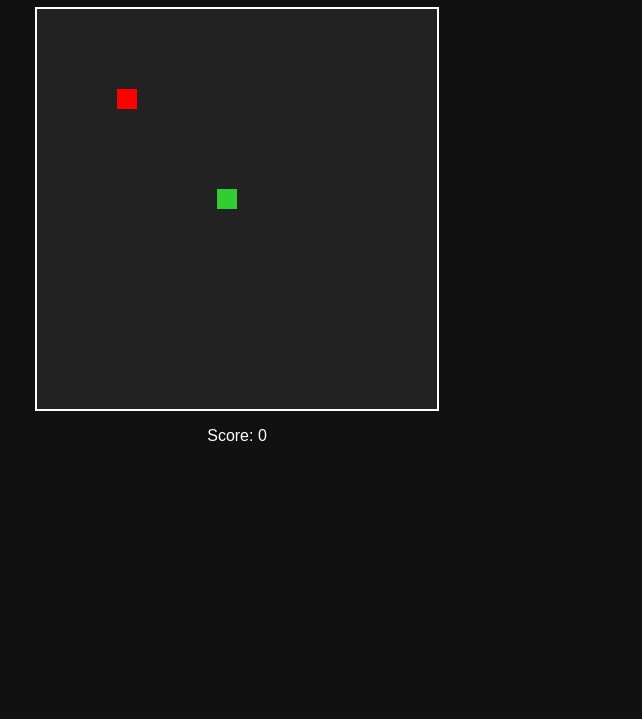
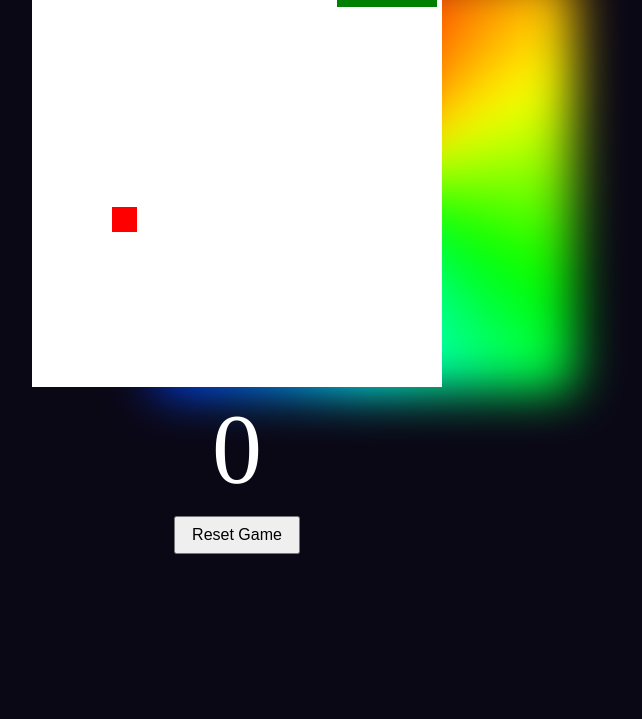
Before and after one commit to JaivPatel07/SNAKE-GAME, a plain HTML site: page index.html in a window 1280 px wide. Shown: the part 81-800 px from the top of the page, without its empty margins (403-1045 px from the left). Drawn offline with Linux system fonts and the light colour scheme.

Commit message:
Refactor game structure and enhance visuals with updated HTML, CSS, and JavaScript

```diff
--- a/index.html
+++ b/index.html
@@ -2,15 +2,19 @@
 <html lang="en">
 <head>
   <meta charset="UTF-8">
-  <title>Snake Game</title>
+  <meta name="viewport" content="width=device-width, initial-scale=1.0">
+  <title>Document</title>
   <link rel="stylesheet" href="style.css">
+
 </head>
 <body>
+  <canvas id="box"></canvas>
 
-<h1>Snake Game</h1>
-<div id="game-board"></div>
-<p>Score: <span id="score">0</span></p>
+  <div class="score">0</div>
+  <script src="script.js"></script>
+  <button id="resetBtn">Reset Game</button>
+  <div class="border"></div>
 
-<script src="script.js"></script>
+
 </body>
 </html>
--- a/script.js
+++ b/script.js
@@ -1,129 +1,169 @@
-// ================================
-// SNAKE GAME - MAIN JAVASCRIPT FILE
-// ================================
+document.addEventListener("DOMContentLoaded", () => {
+  const scoreElement = document.querySelector('.score');
+  const box = document.getElementById("box");
 
-// Get DOM elements
-const board = document.getElementById("game-board");
-const scoreEl = document.getElementById("score");
+  box.width = 400;
+  box.height = 400;
 
-// Game settings
-const gridSize = 20;
-const speed = 150;
+  const width = box.width;
+  const height = box.height;
+  const boxContext = box.getContext('2d');
 
-// Game state
-let snake = [{ x: 10, y: 10 }];
-let food = { x: 5, y: 5 };
-let direction = { x: 0, y: 0 };
+  const snakeColor = "green";
+  const foodColor = "red";
+  const bgColor = "white";
+  const unitSize = 25;
+
+  let running = false;
+  let xVelocity = unitSize;
+  let yVelocity = 0;
+  let xFood;
+  let yFood;
   let score = 0;
-let gameStarted = false;
 
-// ================================
-// DRAW FUNCTION
-// ================================
-function draw() {
-  board.innerHTML = "";
+  let snake = [
+    { x: unitSize * 4, y: 0 },
+    { x: unitSize * 3, y: 0 },
+    { x: unitSize * 2, y: 0 },
+    { x: unitSize, y: 0 },
+    { x: 0, y: 0 }
+  ];
 
-  // Draw snake
-  snake.forEach(part => {
-    const div = document.createElement("div");
-    div.style.gridColumnStart = part.x;
-    div.style.gridRowStart = part.y;
-    div.classList.add("snake");
-    board.appendChild(div);
-  });
+  window.addEventListener("keydown", changePosition);
+  gameStart();
 
-  // Draw food
-  const foodDiv = document.createElement("div");
-  foodDiv.style.gridColumnStart = food.x;
-  foodDiv.style.gridRowStart = food.y;
-  foodDiv.classList.add("food");
-  board.appendChild(foodDiv);
+  function gameStart() {
+    running = true;
+    score = 0;
+    scoreElement.textContent = score;
+    createFood();
+    nextTick();
   }
 
-// ================================
-// MOVE SNAKE
-// ================================
-function moveSnake() {
-  // Don't move until user presses a key
-  if (!gameStarted) return;
-
-  const head = {
-    x: snake[0].x + direction.x,
-    y: snake[0].y + direction.y
-  };
-
-  // Wall collision
-  if (
-    head.x < 1 || head.x > gridSize ||
-    head.y < 1 || head.y > gridSize
-  ) {
-    gameOver();
-    return;
-  }
-
-  // Self collision
-  for (let part of snake) {
-    if (part.x === head.x && part.y === head.y) {
-      gameOver();
-      return;
+  function nextTick() {
+    if (running) {
+      setTimeout(() => {
+        clearBoard();
+        drawFood();
+        moveSnake();
+        drawSnake();
+        checkGameOver();
+        nextTick();
+      }, 100);
     }
   }
 
-  // Add new head
+  function clearBoard() {
+    boxContext.fillStyle = bgColor;
+    boxContext.fillRect(0, 0, width, height);
+  }
+
+  function createFood() {
+    function randomFood(min, max) {
+      return Math.floor((Math.random() * (max - min) + min) / unitSize) * unitSize;
+    }
+
+    do {
+      xFood = randomFood(0, width);
+      yFood = randomFood(0, height);
+    } while (snake.some(part => part.x === xFood && part.y === yFood));
+  }
+
+  function drawFood() {
+    boxContext.fillStyle = foodColor;
+    boxContext.fillRect(xFood, yFood, unitSize, unitSize);
+  }
+
+  function moveSnake() {
+    const head = {
+      x: snake[0].x + xVelocity,
+      y: snake[0].y + yVelocity
+    };
+
     snake.unshift(head);
 
-  // Eat food
-  if (head.x === food.x && head.y === food.y) {
+    if (head.x === xFood && head.y === yFood) {
       score++;
-    scoreEl.textContent = score;
-    generateFood();
+      scoreElement.textContent = score;
+      createFood();
     } else {
-    snake.pop(); // Remove tail
+      snake.pop();
     }
   }
 
-// ================================
-// GENERATE FOOD
-// ================================
-function generateFood() {
-  food = {
-    x: Math.floor(Math.random() * gridSize) + 1,
-    y: Math.floor(Math.random() * gridSize) + 1
-  };
+  function drawSnake() {
+    boxContext.fillStyle = snakeColor;
+    snake.forEach(part => {
+      boxContext.fillRect(part.x, part.y, unitSize, unitSize);
+    });
   }
 
-// ================================
-// GAME OVER
-// ================================
-function gameOver() {
-  alert("Game Over! Score: " + score);
-  location.reload();
+  function changePosition(event) {
+    const key = event.key;
+
+    if (key === "ArrowUp" && yVelocity === 0) {
+      xVelocity = 0;
+      yVelocity = -unitSize;
+    }
+    if (key === "ArrowDown" && yVelocity === 0) {
+      xVelocity = 0;
+      yVelocity = unitSize;
+    }
+    if (key === "ArrowLeft" && xVelocity === 0) {
+      xVelocity = -unitSize;
+      yVelocity = 0;
+    }
+    if (key === "ArrowRight" && xVelocity === 0) {
+      xVelocity = unitSize;
+      yVelocity = 0;
+    }
   }
 
-// ================================
-// KEYBOARD CONTROLS
-// ================================
-document.addEventListener("keydown", e => {
-  // Prevent reverse movement
-  if (e.key === "ArrowUp" && direction.y === 0) {
-    direction = { x: 0, y: -1 };
-    gameStarted = true;
-  } else if (e.key === "ArrowDown" && direction.y === 0) {
-    direction = { x: 0, y: 1 };
-    gameStarted = true;
-  } else if (e.key === "ArrowLeft" && direction.x === 0) {
-    direction = { x: -1, y: 0 };
-    gameStarted = true;
-  } else if (e.key === "ArrowRight" && direction.x === 0) {
-    direction = { x: 1, y: 0 };
-    gameStarted = true;
+  function checkGameOver() {
+    const head = snake[0];
+
+    if (
+      head.x < 0 ||
+      head.x >= width ||
+      head.y < 0 ||
+      head.y >= height
+    ) {
+      endGame();
+    }
+
+    for (let i = 1; i < snake.length; i++) {
+      if (snake[i].x === head.x && snake[i].y === head.y) {
+        endGame();
+      }
+    }
+  }
+
+  function endGame() {
+    running = false;
+    alert("Game Over! Score: " + score);
+  }
+
+  const resetBtn = document.getElementById("resetBtn");
+  resetBtn.addEventListener("click", resetGame);
+  function resetGame() {
+  running = false;
+
+  snake = [
+    { x: unitSize * 4, y: 0 },
+    { x: unitSize * 3, y: 0 },
+    { x: unitSize * 2, y: 0 },
+    { x: unitSize, y: 0 },
+    { x: 0, y: 0 }
+  ];
+
+  xVelocity = unitSize;
+  yVelocity = 0;
+  score = 0;
+  scoreElement.textContent = score;
+
+  clearBoard();
+  createFood();
+  running = true;
+  nextTick();
 }
 });
-
-// ================================
-// GAME LOOP
-// ================================
-setInterval(() => {
-  moveSnake();
-  draw();
-}, speed);
--- a/style.css
+++ b/style.css
@@ -1,26 +1,135 @@
-body {
-  display: flex;
-  flex-direction: column;
-  align-items: center;
-  font-family: Arial;
-  background: #111;
-  color: white;
+body{
+  background-color: rgb(11, 8, 22);
+  text-align: center;
+}
+#box{
+  background-color: #212121;
+  margin: auto;
+  margin-top: 50px;
+  position: relative;
+  border: 5px solid #ffffff;
+}
+.score{
+  color: #ffffff;
+  font-size: 100px;
 }
 
-#game-board {
-  width: 400px;
-  height: 400px;
-  background: #222;
-  display: grid;
-  grid-template-columns: repeat(20, 1fr);
-  grid-template-rows: repeat(20, 1fr);
-  border: 2px solid white;
+#resetBtn {
+  margin-top: 10px;
+  padding: 8px 16px;
+  font-size: 16px;
+  cursor: pointer;
+}
+/* .border{
+    width: 418px;
+    height: 419px;
+    background-image: conic-gradient( #ff0000, #ffff00, #00ff00, #00ffff, #0000ff, #ff00ff, #ff0000);
+    filter: blur(1.5rem);
+    position: absolute;
+    top: 54px;
+    left: 559px;
+    z-index: -1;
+    align-items: center;
+} */
+.border {
+    width: 418px;
+    height: 419px;
+    position: absolute;
+    top: 54px;
+    left: 559px;
+    z-index: -1;
+    filter: blur(1.5rem);
+
+    background-image: conic-gradient(
+        from 0deg,
+        #ff0000,
+        #ffff00,
+        #00ff00,
+        #00ffff,
+        #0000ff,
+        #ff00ff,
+        #ff0000
+    );
+
+    animation: spinColor 1s linear infinite;
 }
 
-.snake {
-  background: limegreen;
+@keyframes spinColor {
+    0%{
+      background-image: conic-gradient(
+        from 0deg,
+        #ff0000,
+        #ffff00,
+        #00ff00,
+        #00ffff,
+        #0000ff,
+        #ff00ff,
+    );
+    }
+    16%{
+      background-image: conic-gradient(
+        from 0deg,
+        #ffff00,
+        #00ff00,
+        #00ffff,
+        #0000ff,
+        #ff00ff,
+        #ff0000
+    );
+    }
+    32%{
+      background-image: conic-gradient(
+        from 0deg,
+        #00ff00,
+        #00ffff,
+        #0000ff,
+        #ff00ff,
+        #ff0000,
+        #ffff00
+    );
+    }
+    48%{
+      background-image: conic-gradient(
+        from 0deg,
+        #00ffff,
+        #0000ff,
+        #ff00ff,
+        #ff0000,
+        #ffff00,
+        #00ff00
+    );
+    }
+    64%{
+      background-image: conic-gradient(
+        from 0deg,
+        #0000ff,
+        #ff00ff,
+        #ff0000,
+        #ffff00,
+        #00ff00,
+        #00ffff
+    );
+    }
+    80%{
+      background-image: conic-gradient(
+        from 0deg,
+        #ff00ff,
+        #ff0000,
+        #ffff00,
+        #00ff00,
+        #00ffff,
+        #0000ff
+    );
+    }
+    100%{
+      background-image: conic-gradient(
+        from 0deg,
+        #ff0000,
+        #ffff00,
+        #00ff00,
+        #00ffff,
+        #0000ff,
+        #ff00ff,
+    );
+    }
 }
-
-.food {
-  background: red;
-}
```
Lines whose indentation alone changed are shown as unchanged.
